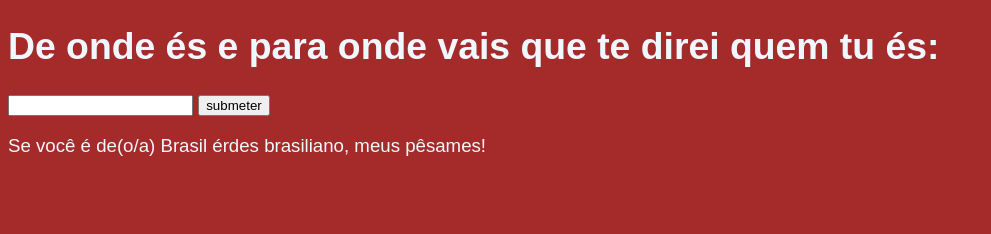
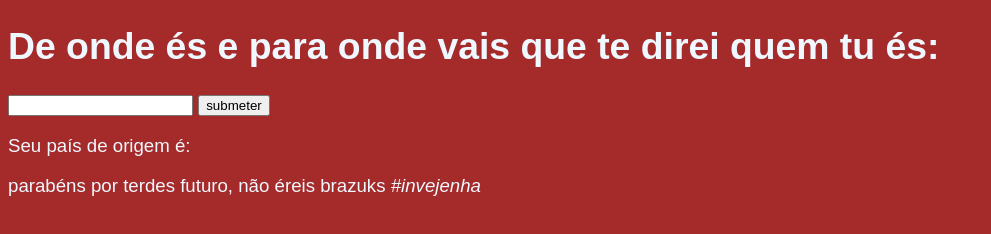
Before and after one commit to huannvictor/javascript-by-Curso-em-Video, a plain HTML site: page aula11/ex011.html in a window 1280 px wide. Both pictures are taken after a click on the button "submeter". Shown: the whole page, without its empty margins (0-991 px from the left). Drawn offline with Linux system fonts and the light colour scheme.

Commit message:
Update ex011.html

```diff
--- a/aula11/ex011.html
+++ b/aula11/ex011.html
@@ -22,10 +22,16 @@
     </div>
 
     <script>
-        var nac = window.document.querySelector('imput#txtnac')
-        function verificar(nac = 'Brasil'){
+        function verificar(){
+            var txtnac = window.document.querySelector('input#txtnac')
             var res = window.document.querySelector('div#res')
-            res.innerHTML = `<p>Se você é de(o/a) ${nac} érdes brasiliano, meus pêsames!</p>`
+            var nac = txtnac.value
+            res.innerHTML = `<p>Seu país de origem é: <strong>${nac}</strong></p>`
+            if (nac == 'BRA'){
+                res.innerHTML += `Meus sentimentos, és <em>brasilys</em> e não vais a lugar algum:s`
+            }else{
+                res.innerHTML += `parabéns por terdes futuro, não éreis brazuks <em>#invejenha</em>`
+            }
         }
     </script>
 </body>
```
